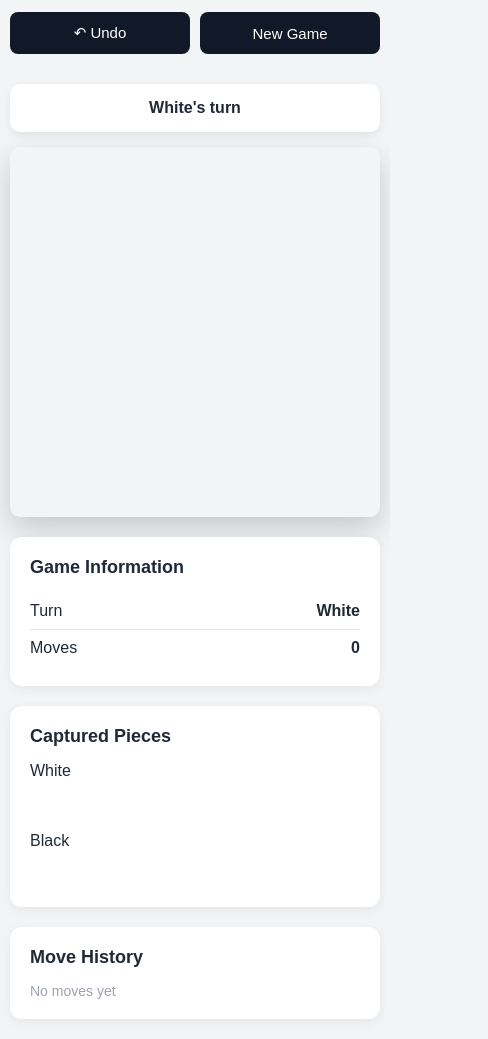
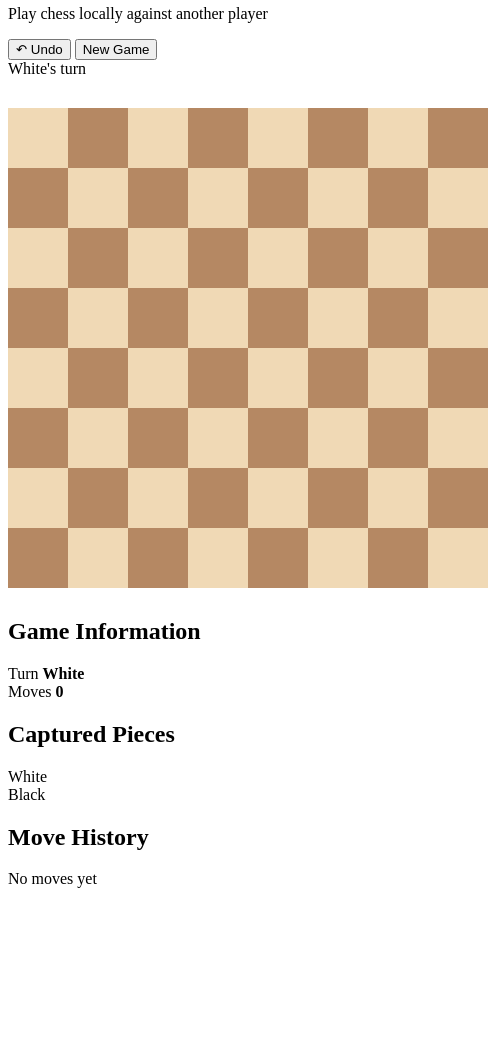
Before and after one commit to sedona-adams12/interactive-chess, a plain HTML site: page index.html in a window 390 px wide. Shown: the part 76-1115 px from the top of the page, 488 px wide, since content can reach past the window. After the commit the page ends 980 px from the top, so only its background shows below. Drawn offline with Linux system fonts and the light colour scheme.

Commit message:
Create 8x8 chessboard

```diff
--- a/script.js
+++ b/script.js
@@ -1 +1,19 @@
-console.log("Interactive Chess");
+const board = document.getElementById("board");
+
+for (let row = 0; row < 8; row++) {
+
+    for (let col = 0; col < 8; col++) {
+
+        const square = document.createElement("div");
+
+        square.classList.add("square");
+
+        if ((row + col) % 2 === 0) {
+            square.classList.add("light");
+        } else {
+            square.classList.add("dark");
+        }
+
+        board.appendChild(square);
+    }
+}
--- a/style.css
+++ b/style.css
@@ -1,106 +1,18 @@
-* {
-    box-sizing: border-box;
-    margin: 0;
-    padding: 0;
-}
+.board {
+    width: 480px;
+    height: 480px;
 
-body {
-    min-height: 100vh;
-    font-family: Arial, Helvetica, sans-serif;
-    background: #f3f4f6;
-    color: #1f2937;
-    padding: 35px 20px;
-}
+    margin: 30px auto;
 
-.game-container {
-    width: min(1200px, 100%);
-    margin: 0 auto;
-}
-
-.topbar {
-    display: flex;
-    justify-content: space-between;
-    align-items: center;
-    margin-bottom: 30px;
-}
-
-.topbar h1 {
-    font-size: 32px;
-    margin-bottom: 6px;
-}
-
-.topbar p {
-    color: #6b7280;
-}
-
-.header-buttons {
-    display: flex;
-    gap: 10px;
-}
-
-button {
-    border: none;
-    border-radius: 8px;
-    padding: 12px 18px;
-    background: #111827;
-    color: white;
-    font-size: 15px;
-    cursor: pointer;
-    transition: 0.2s ease;
-}
-
-button:hover {
-    background: #374151;
-    transform: translateY(-1px);
-}
-
-button:active {
-    transform: translateY(0);
-}
-
-.game-layout {
-    display: grid;
-    grid-template-columns: minmax(450px, 720px) 320px;
-    gap: 30px;
-    align-items: start;
-}
-
-.board-section {
-    width: 100%;
-}
-
-.status {
-    background: white;
-    padding: 15px;
-    border-radius: 10px;
-    margin-bottom: 15px;
-    text-align: center;
-    font-weight: bold;
-    box-shadow: 0 3px 10px rgba(0, 0, 0, 0.07);
-}
-
-.board {
-    width: 100%;
-    aspect-ratio: 1;
     display: grid;
     grid-template-columns: repeat(8, 1fr);
-    overflow: hidden;
-    border-radius: 10px;
-    box-shadow: 0 12px 30px rgba(0, 0, 0, 0.18);
+    grid-template-rows: repeat(8, 1fr);
 }
 
 .square {
-    position: relative;
     display: flex;
+    justify-content: center;
     align-items: center;
-    justify-content: center;
-
-    font-size: clamp(32px, 6vw, 68px);
-
-    cursor: pointer;
-    user-select: none;
-
-    transition: filter 0.15s ease;
 }
 
 .light {
@@ -110,183 +22,3 @@ button:active {
 .dark {
     background: #b58863;
 }
-
-.square:hover {
-    filter: brightness(1.08);
-}
-
-.selected {
-    box-shadow: inset 0 0 0 5px #facc15;
-}
-
-.last-move {
-    box-shadow: inset 0 0 0 5px rgba(250, 204, 21, 0.65);
-}
-
-.valid-move::after {
-    content: "";
-
-    position: absolute;
-
-    width: 22%;
-    height: 22%;
-
-    border-radius: 50%;
-
-    background: rgba(0, 0, 0, 0.28);
-}
-
-.capture-move::after {
-    content: "";
-
-    position: absolute;
-
-    width: 75%;
-    height: 75%;
-
-    border-radius: 50%;
-
-    border: 5px solid rgba(185, 28, 28, 0.65);
-}
-
-.in-check {
-    background: #ef4444 !important;
-}
-
-.board-label {
-    display: flex;
-    justify-content: space-between;
-
-    padding: 10px 5px;
-
-    color: #6b7280;
-    font-size: 14px;
-}
-
-.sidebar {
-    display: flex;
-    flex-direction: column;
-    gap: 20px;
-}
-
-.panel {
-    background: white;
-
-    padding: 20px;
-
-    border-radius: 12px;
-
-    box-shadow:
-        0 3px 12px rgba(0, 0, 0, 0.06);
-}
-
-.panel h2 {
-    font-size: 18px;
-    margin-bottom: 15px;
-}
-
-.info-row {
-    display: flex;
-    justify-content: space-between;
-
-    padding: 9px 0;
-
-    border-bottom: 1px solid #e5e7eb;
-}
-
-.info-row:last-child {
-    border-bottom: none;
-}
-
-.captured-group {
-    display: flex;
-    flex-direction: column;
-    gap: 15px;
-}
-
-.captured {
-    min-height: 32px;
-
-    margin-top: 5px;
-
-    font-size: 25px;
-
-    letter-spacing: 2px;
-}
-
-.move-history {
-    max-height: 300px;
-    overflow-y: auto;
-}
-
-.move {
-    display: grid;
-
-    grid-template-columns: 35px 1fr 1fr;
-
-    padding: 8px 5px;
-
-    border-bottom: 1px solid #e5e7eb;
-
-    font-size: 14px;
-}
-
-.empty {
-    color: #9ca3af;
-    font-size: 14px;
-}
-
-@media (max-width: 900px) {
-
-    .game-layout {
-        grid-template-columns: 1fr;
-    }
-
-    .sidebar {
-        display: grid;
-
-        grid-template-columns: 1fr 1fr;
-    }
-
-    .sidebar .panel:last-child {
-        grid-column: 1 / -1;
-    }
-}
-
-@media (max-width: 600px) {
-
-    body {
-        padding: 20px 10px;
-    }
-
-    .topbar {
-        flex-direction: column;
-        align-items: flex-start;
-        gap: 15px;
-    }
-
-    .topbar h1 {
-        font-size: 25px;
-    }
-
-    .header-buttons {
-        width: 100%;
-    }
-
-    .header-buttons button {
-        flex: 1;
-    }
-
-    .game-layout {
-        display: block;
-    }
-
-    .sidebar {
-        display: flex;
-        margin-top: 20px;
-    }
-
-    .square {
-        font-size: 10vw;
-    }
-}
```
